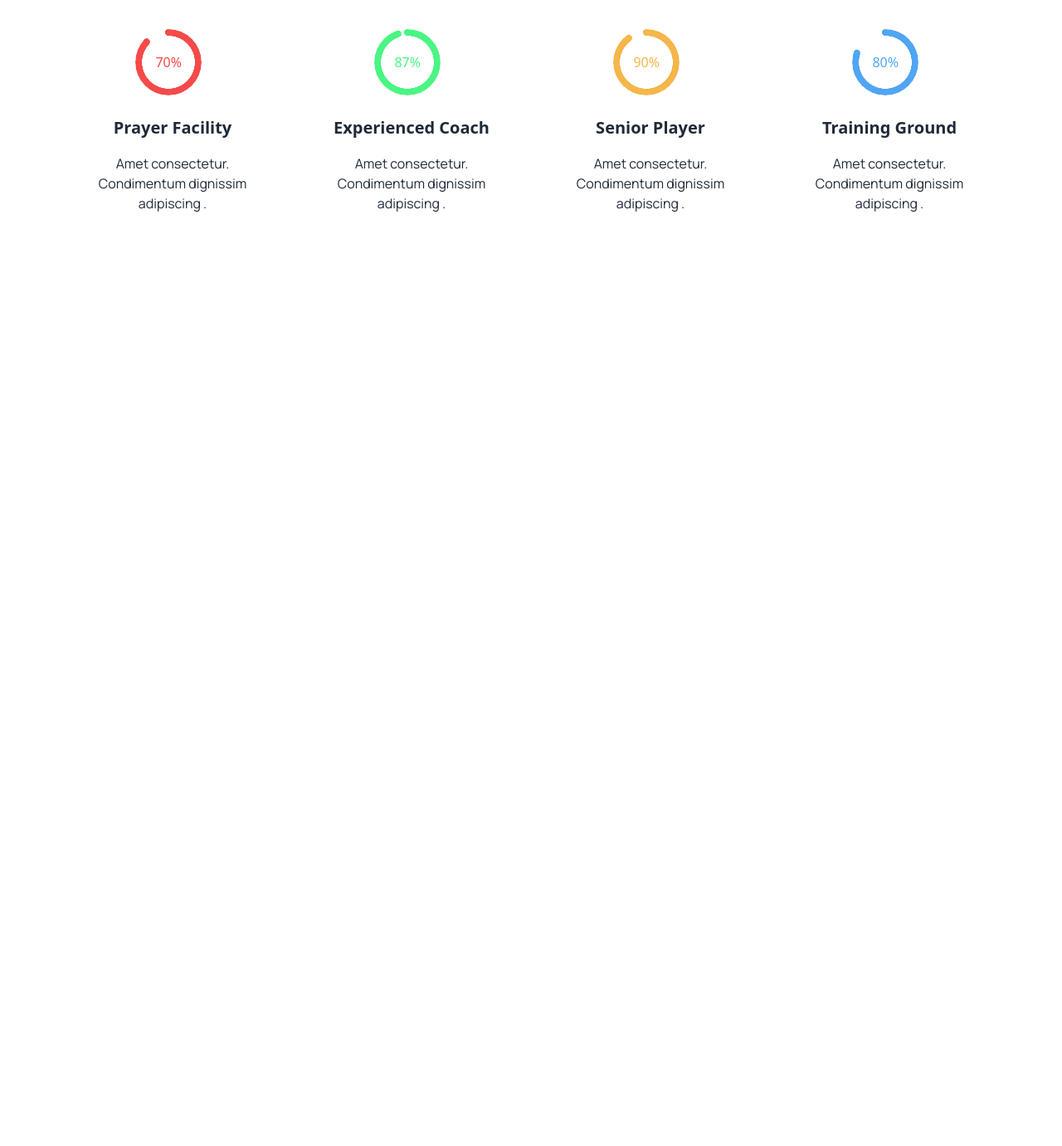
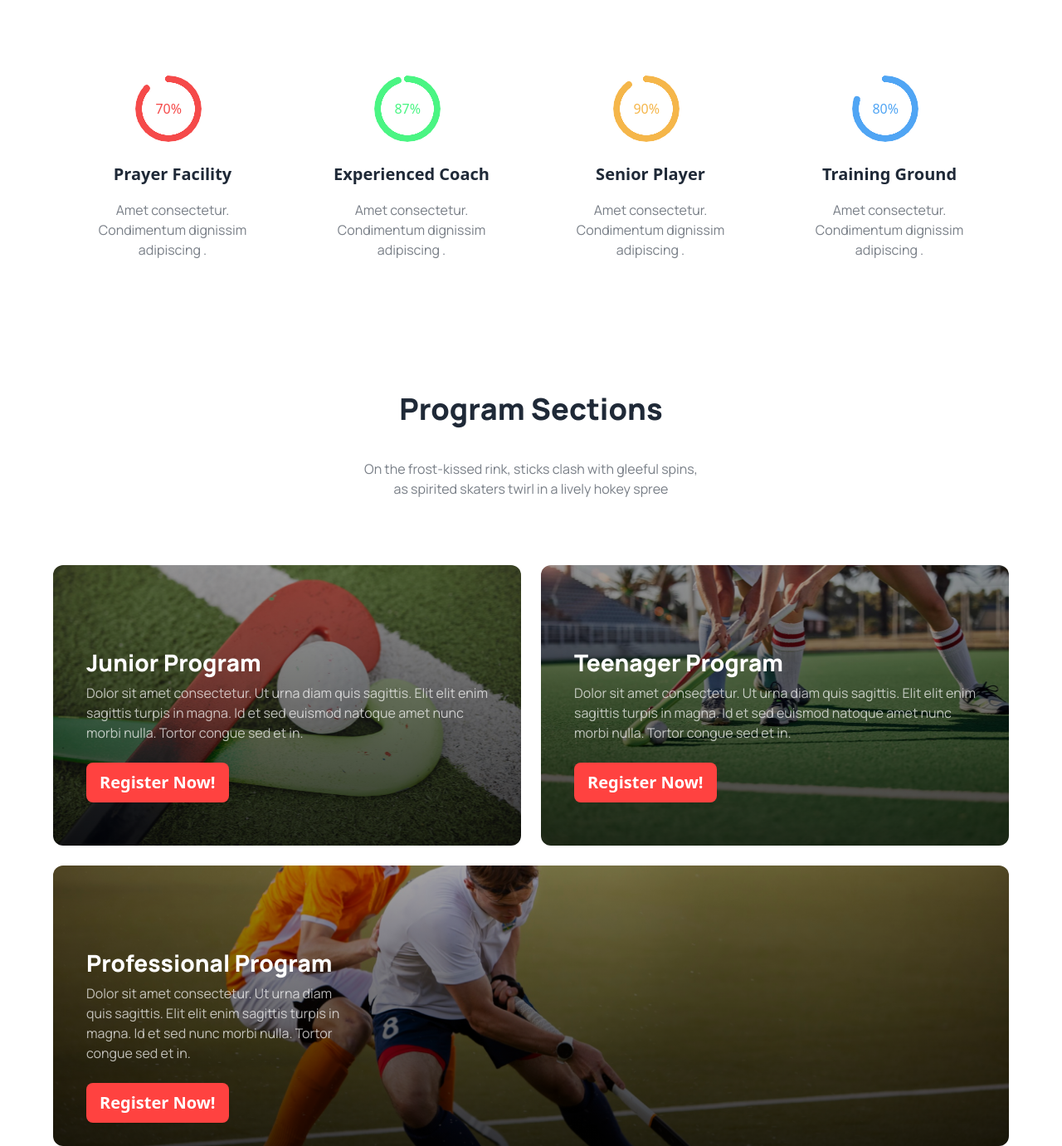
Before and after one commit to ratib54/B9A3-Hockeys, a plain HTML site: page index.html in a window 1280 px wide. Shown: the part 997-2378 px from the top of the page at 83% size. Before the commit the page ends 1286 px from the top, so only its background shows below. Drawn offline with nearby package versions, Linux system fonts and the light colour scheme.

Commit message:
add Program Sections

```diff
--- a/index.html
+++ b/index.html
@@ -89,42 +89,95 @@
   </section>
  </header>
 <main class="container max-w-6xl mx-auto">
-<!--  -->
+<!-- Professional Hockeys Club -->
+
 <section class="container mt-32">
-<div>
+<div class="p-7 lg:p-0">
 <h1 class=" text-[22px] lg:text-4xl text-center font-manrope font-extrabold">Professional Hockeys Club</h1>
-<p class=" text-[14px] lg:text-[16px] text-center font-manrope font-normal mt-6 ">Dit amet consectetur. Condimentum dignissim adipiscing aliquam turpis placerat dolor. Purus urna in sit nullam proin. </p>
+<p class=" text-[14px] lg:text-[16px] text-center font-manrope font-normal mt-6 opacity-60 ">Dit amet consectetur. Condimentum dignissim <br> adipiscing aliquam turpis placerat dolor. Purus urna in sit nullam proin. </p>
 </div>
-<div class="container lg:flex justify-between mt-12 ">
+<div class="container lg:flex justify-between mt-20 ">
  <!-- first -->
  <div class=" p-8">
   <div class="radial-progress text-[#f54a4a] ml-[37%] lg:ml-[30%]" style="--value:87;" role="progressbar">70%</div>
   <h1 class="text-center text-[20px] font-bold mt-[24px]">Prayer Facility</h1>
-  <p class="text-center text-[16px] font-manrope font-normal mt-[16px]">Amet consectetur. Condimentum dignissim adipiscing .</p>
+  <p class="text-center text-[16px] font-manrope font-normal mt-[16px] opacity-60">Amet consectetur. Condimentum dignissim adipiscing .</p>
  </div>
  <!-- second -->
  <div class=" p-8">
   <div class="radial-progress text-[#4af583] ml-[37%] lg:ml-[30%]" style="--value:95;" role="progressbar">87%</div>
   <h1 class="text-center text-[20px] font-bold mt-[24px]">Experienced Coach</h1>
-  <p class="text-center text-[16px] font-manrope font-normal mt-[16px]">Amet consectetur. Condimentum dignissim adipiscing .</p>
+  <p class="text-center text-[16px] font-manrope font-normal mt-[16px] opacity-60">Amet consectetur. Condimentum dignissim adipiscing .</p>
  </div>
  <!-- third -->
  <div class="p-8">
   <div class="radial-progress text-[#f5b64a] ml-[37%] lg:ml-[30%]" style="--value:90;" role="progressbar">90%</div>
   <h1 class="text-center text-[20px] font-bold mt-[24px]">Senior Player</h1>
-  <p class="text-center text-[16px] font-manrope font-normal mt-[16px]">Amet consectetur. Condimentum dignissim adipiscing .</p>
+  <p class="text-center text-[16px] font-manrope font-normal mt-[16px] opacity-60">Amet consectetur. Condimentum dignissim adipiscing .</p>
  </div>
  <!-- fourth -->
  <div class="p-8">
   <div class="radial-progress text-[#50a5f4] ml-[37%] lg:ml-[30%]" style="--value:80;" role="progressbar">80%</div>
   <h1 class="text-center text-[20px] font-bold mt-[24px]">Training Ground</h1>
-  <p class="text-center text-[16px] font-manrope font-normal mt-[16px]">Amet consectetur. Condimentum dignissim adipiscing .</p>
+  <p class="text-center text-[16px] font-manrope font-normal mt-[16px] opacity-60">Amet consectetur. Condimentum dignissim adipiscing .</p>
  </div>
 
 </div>
 
 </section>
 
+<!-- Program Sections -->
+
+<section class="mt-32">
+ <!-- content -->
+ <div class=" p-7 lg:p-0">
+<h1 class="text-center text-2xl lg:text-4xl font-manrope font-extrabold">Program Sections</h1>
+<p class="text-center text-[13px] lg:text-[16px] font-manrope font-normal mt-10 opacity-60">On the frost-kissed rink, sticks clash with gleeful spins, <br> as spirited skaters twirl in a lively hokey spree</p>
+ </div>
+ <!-- layout -->
+ <div class="container mt-20 p-3 lg:p-0">
+    <div class= " lg:flex gap-6">
+     <div class=" h-[338px] w-full lg:w-[50%] rounded-xl pt-24 px-10 "
+     style="
+     background: linear-gradient(rgba(0,0,0,0.35),rgba(0,0,0,0.75)),url(./Images/2.png);
+     background-position: center;
+     background-size: cover;
+
+     ">
+     <h1 class="text-[28px] font-manrope font-extrabold text-[#FFF]">Junior Program</h1>
+     <p class="text-[16px] font-manrope font-normal text-[#FFF] opacity-70 mt-1 ">Dolor sit amet consectetur. Ut urna diam quis sagittis. Elit elit
+      enim sagittis turpis in magna. Id et sed euismod natoque amet nunc morbi nulla. Tortor congue sed et in.</p>
+     <button class="btn btn-primary bg-[#FF4240] border-none text-[#FFF] text-[20px] font-bold mt-6">Register Now!</button>
+    </div>
+    <div class=" h-[338px] w-full lg:w-[50%] rounded-xl pt-24 px-10 mt-6 lg:mt-0"
+     style="
+     background: linear-gradient(rgba(0,0,0,0.35),rgba(0,0,0,0.75)),url(./Images/3.png);
+     background-position: center;
+     background-size: cover;
+     ">
+     <h1 class="text-[28px] font-manrope font-extrabold text-[#FFF]">Teenager Program</h1>
+     <p class="text-[16px] font-manrope font-normal text-[#FFF] opacity-70 mt-1 ">Dolor sit amet consectetur. Ut urna diam quis sagittis. Elit elit
+      enim sagittis turpis in magna. Id et sed euismod natoque amet nunc morbi nulla. Tortor congue sed et in.</p>
+     <button class="btn btn-primary bg-[#FF4240] border-none text-[#FFF] text-[20px] font-bold mt-6">Register Now!</button>
+    </div>
+    </div>
+
+    <!-- last img -->
+    <div class="bg-black h-[338px] w-full mt-6 rounded-xl pt-24 pl-10"
+    style="
+     background: linear-gradient(rgba(0,0,0,0.35),rgba(0,0,0,0.75)),url(./Images/4.png);
+     background-position: center;
+     background-size: cover;
+     "
+    >
+    <h1 class="text-[28px] font-manrope font-extrabold text-[#FFF]">Professional Program</h1>
+    <p class="text-[16px] font-manrope font-normal text-[#FFF] opacity-70 mt-1 w-80">Dolor sit amet consectetur. Ut urna diam quis sagittis. Elit elit
+     enim sagittis turpis in magna. Id et sed  nunc morbi nulla. Tortor congue sed et in.</p>
+    <button class="btn btn-primary bg-[#FF4240] border-none text-[#FFF] text-[20px] font-bold mt-6">Register Now!</button>
+    </div>
+
+ </div>
+</section>
 
 </main>
 </body>
```
